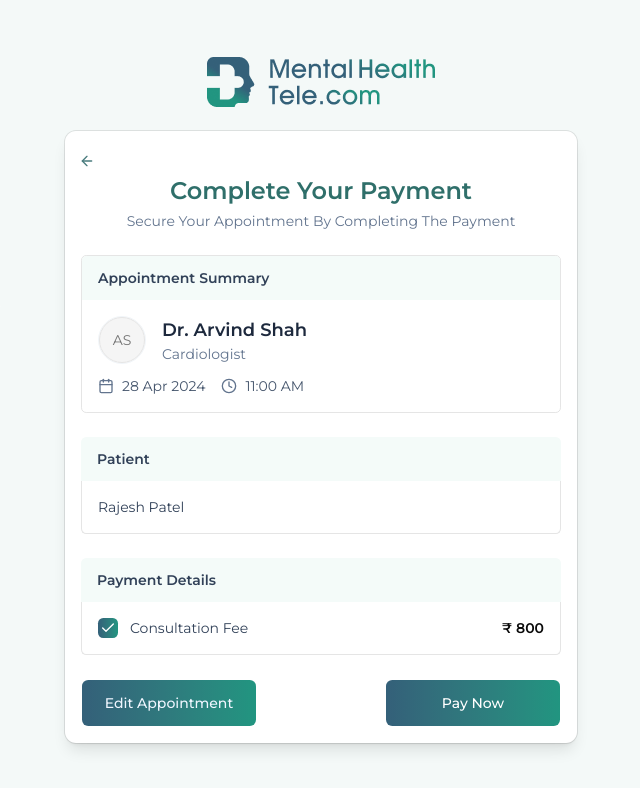
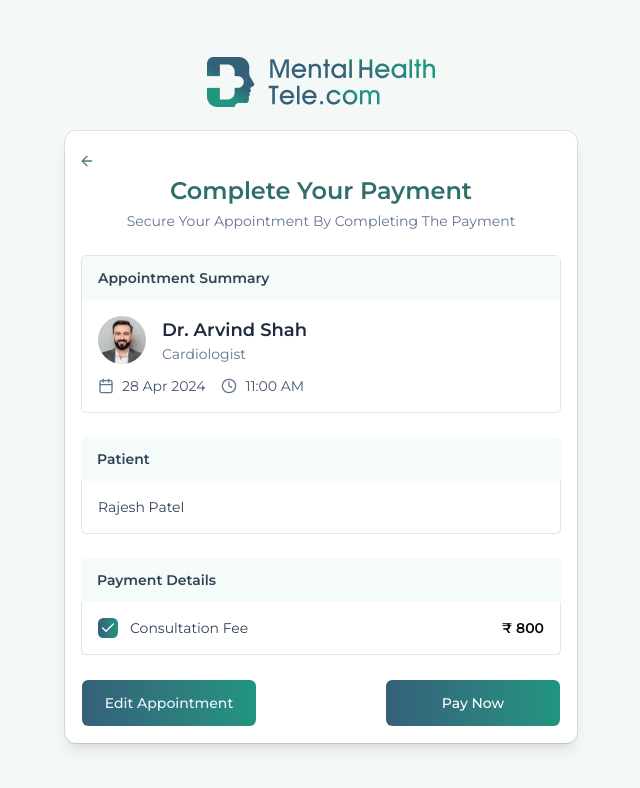
Before and after one commit to react6-flyweis/mental-health-tele, a Next.js app: page /appointment/confirm in a window 1280 px wide. Shown: the top 788 px of the page, without its empty margins (319-959 px from the left). Built offline with nearby package versions, Linux system fonts and the light colour scheme.

Commit message:
feat: update ConfirmAppointmentPage with avatar image and payment button functionality

```diff
--- a/app/(auth)/appointment/confirm/page.tsx
+++ b/app/(auth)/appointment/confirm/page.tsx
@@ -4,7 +4,8 @@ import { useRouter } from "next/navigation";
 import { ArrowLeft, Calendar, Clock, Check } from "lucide-react";
 import { Card, CardContent, CardHeader } from "@/components/ui/card";
 import { Button } from "@/components/ui/button";
-import { Avatar, AvatarFallback } from "@/components/ui/avatar";
+import { Avatar, AvatarFallback, AvatarImage } from "@/components/ui/avatar";
+import export1Img from "@/assets/landing/expert-1.png";
 
 export default function ConfirmAppointmentPage() {
   const router = useRouter();
@@ -40,8 +41,9 @@ export default function ConfirmAppointmentPage() {
 
           <div className="p-4">
             <div className="flex gap-4">
-              <Avatar className="size-12 border border-slate-100 bg-white">
+              <Avatar className="size-12 rounded-none">
                 <AvatarFallback>AS</AvatarFallback>
+                <AvatarImage src={export1Img.src} />
               </Avatar>
 
               <div className="flex-1">
@@ -106,7 +108,7 @@ export default function ConfirmAppointmentPage() {
           <Button
             size="lg"
             className="h-12 w-44 bg-gradient-primary text-white hover:opacity-95 ml-auto"
-            onClick={() => console.log("Pay Now clicked — placeholder")}
+            onClick={() => router.push("/appointment/payment")}
           >
             Pay Now
           </Button>
```
